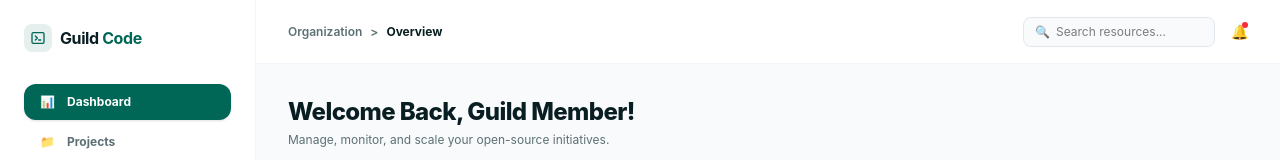
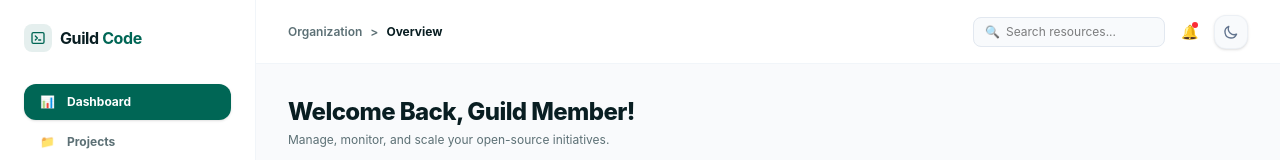
Before and after one commit to Winney360/Guild_Code_Community_Hub, a React (Vite) app in the folder client/: page /dashboard in a window 1280 px wide. Shown: the top 160 px of the page. Built offline with nearby package versions, Linux system fonts and the light colour scheme; no server answers.

Commit message:
feat: integrate ThemeToggle switch inside private dashboard header block

```diff
--- a/client/src/layouts/DashboardLayout.tsx
+++ b/client/src/layouts/DashboardLayout.tsx
@@ -1,6 +1,7 @@
 import React from 'react';
 import { Link, useNavigate, useLocation, Outlet } from 'react-router-dom';
 import { useAuth } from '../context/AuthContext.js';
+import { ThemeToggle } from '../components/ThemeToggle.js';
 
 export const DashboardLayout: React.FC = () => {
   const { user, logout } = useAuth();
@@ -163,10 +164,11 @@ export const DashboardLayout: React.FC = () => {
                 className="pl-8 pr-4 py-1.5 bg-[#f8fafc] border border-slate-200 rounded-lg text-xs w-48 focus:outline-none"
               />
             </div>
-            <span className="text-sm cursor-pointer relative" title="Notifications">
+            <Link to="/dashboard/activity" className="text-sm cursor-pointer relative block hover:scale-105 transition-transform" title="Notifications">
               🔔
               <span className="absolute top-0 right-0 w-1.5 h-1.5 bg-red-500 rounded-full"></span>
-            </span>
+            </Link>
+            <ThemeToggle />
           </div>
         </header>
 
```
